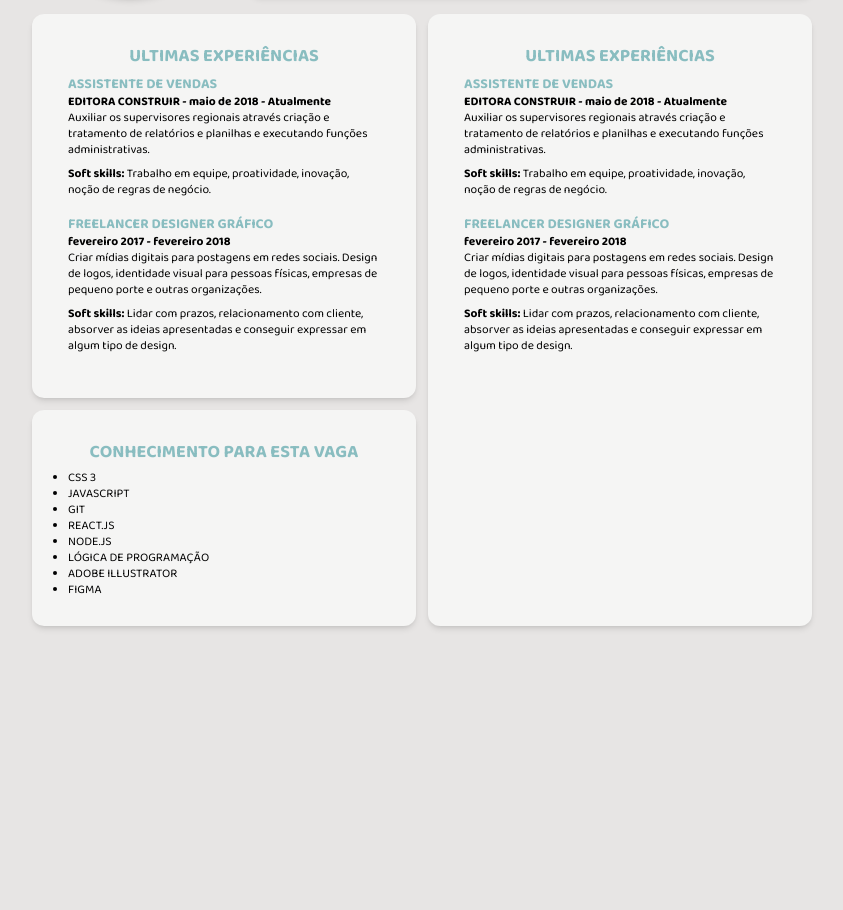
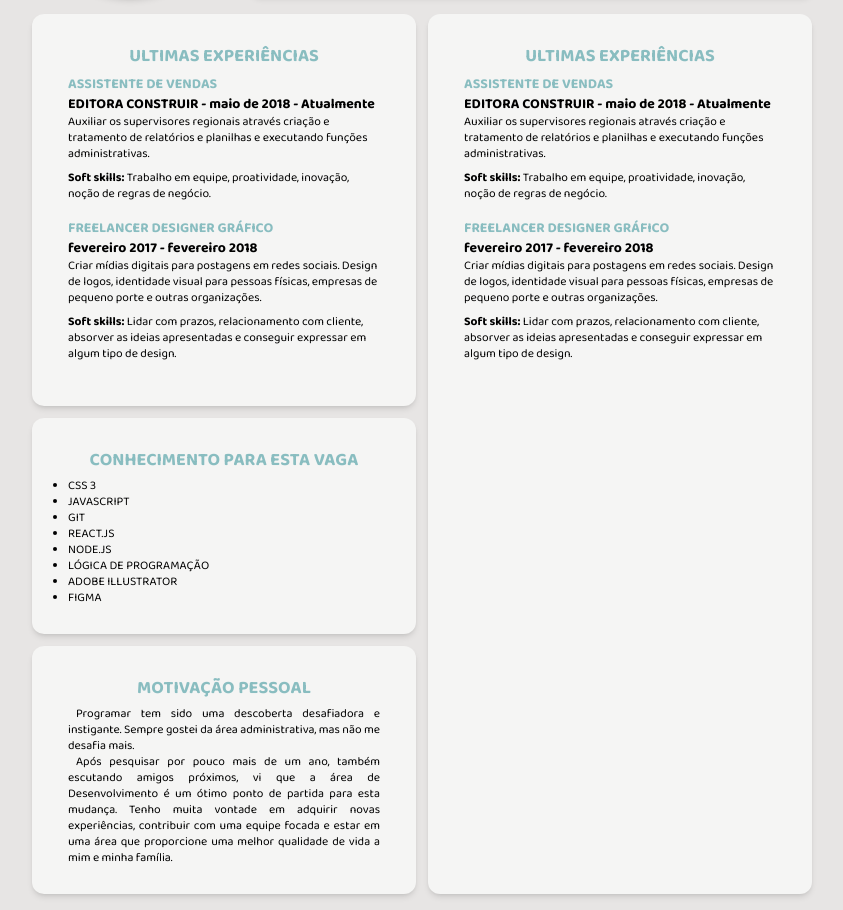
Before and after one commit to huannvictor/curriculo, a React (Create React App) app: page / in a window 1280 px wide. Shown: the part 216-1126 px from the top of the page, without its empty margins (218-1061 px from the left). Before the commit the page ends 858 px from the top, so only its background shows below. Built offline with nearby package versions, Linux system fonts and the light colour scheme.

Commit message:
Personal Motivation component

```diff
--- a/src/App.jsx
+++ b/src/App.jsx
@@ -1,15 +1,17 @@
 import { Header } from "./components/Header";
 import { KnowledgeApplication } from "./components/KnowledgeApplication";
 import { LastXP } from "./components/LastXP";
+import { PersonalMotivation } from "./components/PersonalMotivation";
 
 export function App() {
   return (
     <div className="App flex flex-col items-center justify-center gap-4 p-4">
       <Header className="justify-center" />
       <div className="flex gap-3 grid-cols-2">
-        <div className="left flex flex-col gap-3 ">
+        <div className="left flex flex-col gap-3 text-xs">
           <LastXP />
           <KnowledgeApplication />
+          <PersonalMotivation />
         </div>
         <LastXP />
       </div>
--- a/src/components/KnowledgeApplication/index.jsx
+++ b/src/components/KnowledgeApplication/index.jsx
@@ -7,7 +7,7 @@ export function KnowledgeApplication(){
       <ul className="content">
         {
           knowledgeList.map((item) => {
-            return (<li className="list-disc text-xs">{item}</li>)
+            return (<li className="list-disc">{item}</li>)
           })
         }
       </ul>
--- a/src/components/LastXP/index.jsx
+++ b/src/components/LastXP/index.jsx
@@ -10,7 +10,7 @@ export function LastXP() {
             return(
               <div key={key} className="text-sm flex flex-col mb-2">
                 <h2 className="text-brand-500 font-bold">{content.position}</h2>
-                <strong className="text-xs">{
+                <strong className="">{
                   !content.company
                     ? content.period
                     : `${content.company} - ${content.period}`
--- /dev/null
+++ b/src/components/PersonalMotivation/index.jsx
@@ -0,0 +1,11 @@
+export function PersonalMotivation() {
+  return(
+    <div className="flex flex-col gap-1 max-w-sm bg-stone-100 rounded-xl py-7 px-9 shadow-md">
+      <h1 className="text-lg text-brand-500 font-bold text-center">MOTIVAÇÃO PESSOAL</h1>
+      <div className="content text-justify indent-2">
+        <p>Programar tem sido uma descoberta desafiadora e instigante. Sempre gostei da área administrativa, mas não me desafia mais.</p>
+        <p>Após pesquisar por pouco mais de um ano, também escutando amigos próximos, vi que a área de Desenvolvimento é um ótimo ponto de partida para esta mudança. Tenho muita vontade em adquirir novas experiências, contribuir com uma equipe focada e estar em uma área que proporcione uma melhor qualidade de vida a mim e minha família.</p>
+        </div>
+    </div>
+  )
+}
```
